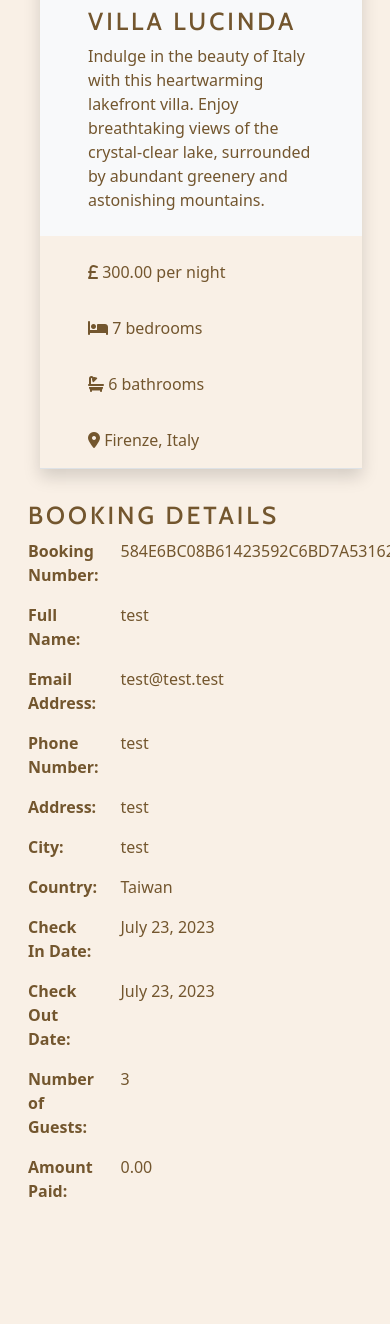
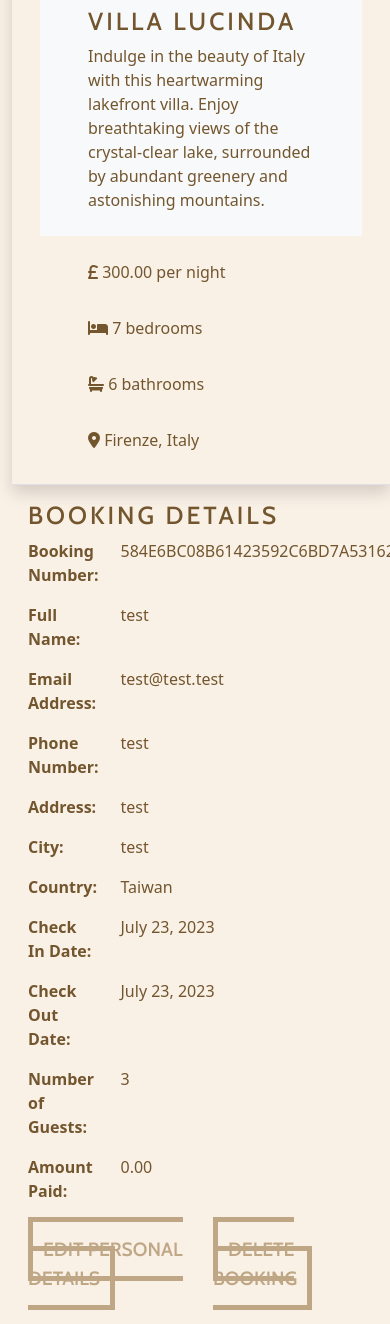
Before and after one commit to felipesandoli/ci_pp5_thebodhitree, a Django app: a page that uses booking/templates/booking/booking_details.html in a window 390 px wide. Shown: the part 463-1787 px from the top of the page. Before the commit the page ends 1660 px from the top, so only its background shows below. Run offline with Django 4.2, Linux system fonts and the light colour scheme; data comes from the database, SQL or seed files in the repository; some libraries are stand-ins or nearby versions.

Commit message:
Add edit and delete buttons to booking details page

```diff
--- a/booking/templates/booking/booking_details.html
+++ b/booking/templates/booking/booking_details.html
@@ -7,9 +7,9 @@
         <div class="container-fluid">
             <h1 class="custom-text-dark pt-5 ps-3 pb-2">You are staying at</h1>
             <div class="row">
-                <div class="col-12 col-md-6">
+                <div class="col-12 col-md-6 border-bottom shadow">
                     <a class="text-decoration-none" href="{% url 'property_details' booking.property.id %}">
-                        <div class="row featured-property m-3 border-bottom shadow" style="--bs-border-opacity: .7;">
+                        <div class="row featured-property m-3 ">
                             <div class="col-12 p-0">
                                 <img src="{{ booking.property.featured_image.url }}" alt="">
                             </div>
@@ -74,6 +74,14 @@
                         <div class="col-3"><strong>Amount Paid:</strong></div>
                         <div class="col-9">{{ booking.price_total }}</div>
                     </div>
+                    <div class="row pb-3 mt-3">
+                        <div class="col-6 h-auto">
+                            <a href="" class="action-btn">Edit personal details</a>
+                        </div>
+                        <div class="col-6 h-auto">
+                            <a href="" class="action-btn">Delete Booking</a>
+                        </div>
+                    </div>
                 </div>
             </div>
         </div>
--- a/static/css/base.css
+++ b/static/css/base.css
@@ -103,6 +103,7 @@
 .submit-btn {
     text-align: center;
     text-transform: uppercase;
+    text-decoration: none;
     font-family: 'Cabin', sans-serif;
     background-color: #73562e;
     border-radius: 3px;
```
